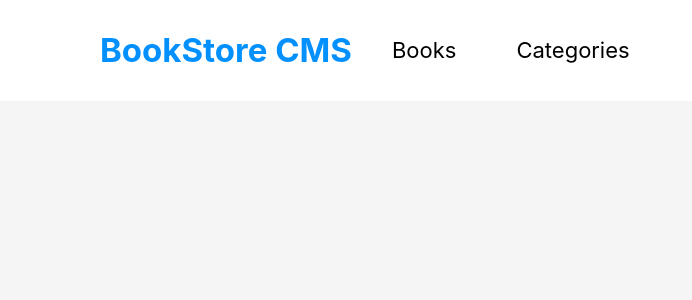
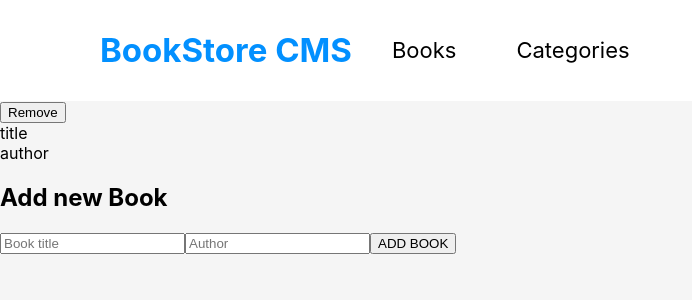
Before and after one commit to safar1212/reactjs-bookstore, a React (Create React App) app: page / in a window 1280 px wide. Shown: the top 300 px of the page, without its empty margins (0-692 px from the left). Built offline with nearby package versions, Linux system fonts and the light colour scheme.

Commit message:
Create components for the first day tasks

```diff
--- a/src/App.js
+++ b/src/App.js
@@ -2,15 +2,18 @@ import React from 'react';
 import { BrowserRouter as Router, Route, Routes } from 'react-router-dom';
 import './App.css';
 import Navbar from './components/navbar';
+import Categories from './components/categories';
+import DisplayBooks from './components/displayBooks';
+import NotMatch from './components/pages/notMatch';
 
 function App() {
   return (
     <Router>
        <Navbar />
     <Routes>
-      {/* <Route path="/" element={<Home />} />
-
-      <Route path="/categories" element={<CalculatorPage />} /> */}
+      <Route path="/" element={<DisplayBooks />} />
+      <Route path="/categories" element={<Categories />} />
+      <Route path="*" element={<NotMatch />} />
     </Routes>
   </Router>
   );
--- a/src/components/categories.js
+++ b/src/components/categories.js
@@ -0,0 +1,13 @@
+import React from "react";
+
+
+const Categories = () => {
+    return (
+        <div>
+            <button>Check Status</button>
+        </div>
+    )
+}
+
+
+export default Categories;
--- a/src/components/displayBooks.js
+++ b/src/components/displayBooks.js
@@ -0,0 +1,18 @@
+import React from "react";
+import AddBook from "./form";
+import SingleBook from "./singleBook";
+
+const DisplayBooks = () => {
+
+
+
+  return (
+    <div className="book-list">
+        <button>Remove</button>
+      <SingleBook />
+      <AddBook />
+    </div>
+  );
+};
+
+export default DisplayBooks;
--- a/src/components/form.js
+++ b/src/components/form.js
@@ -0,0 +1,17 @@
+import React from "react";
+
+
+const AddBook = () => {
+    return(
+        <div className="add-book">
+            <h2>Add new Book</h2>
+            <form>
+                <input type="text" placeholder="Book title"></input>
+                <input type="text" placeholder="Author"></input>
+                <button>ADD BOOK</button>
+            </form>
+        </div>
+    )
+}
+
+export default AddBook;
--- /dev/null
+++ b/src/components/pages/notMatch.js
@@ -0,0 +1,10 @@
+import React from "react"
+
+const NotMatch = () => {
+  return (
+    <div>
+      <h2>No match for this page</h2>
+    </div>
+  )
+}
+export default NotMatch;
--- a/src/components/singleBook.js
+++ b/src/components/singleBook.js
@@ -0,0 +1,15 @@
+import React from "react";
+
+
+
+const SingleBook = () => {
+    return(
+        <div className="single-book">
+            <div>title</div>
+            <div>author</div>
+        </div>
+    )
+}
+
+
+export default SingleBook;
```
